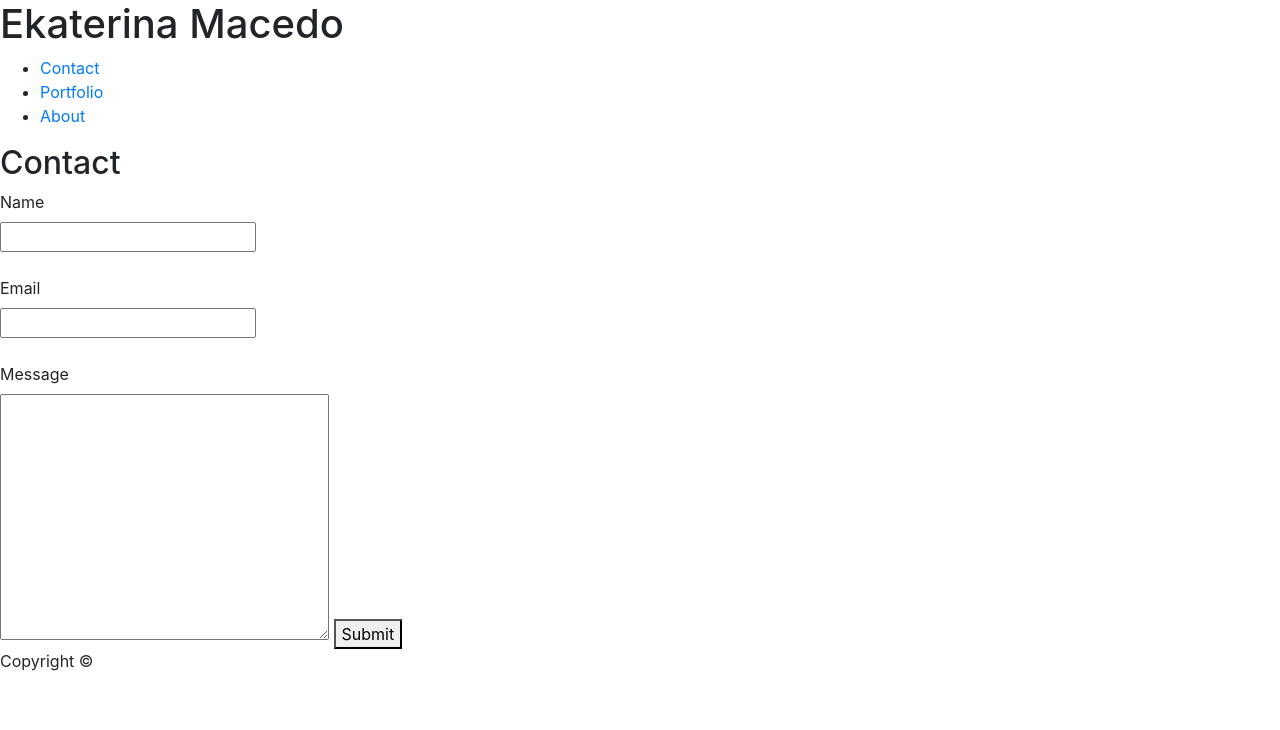
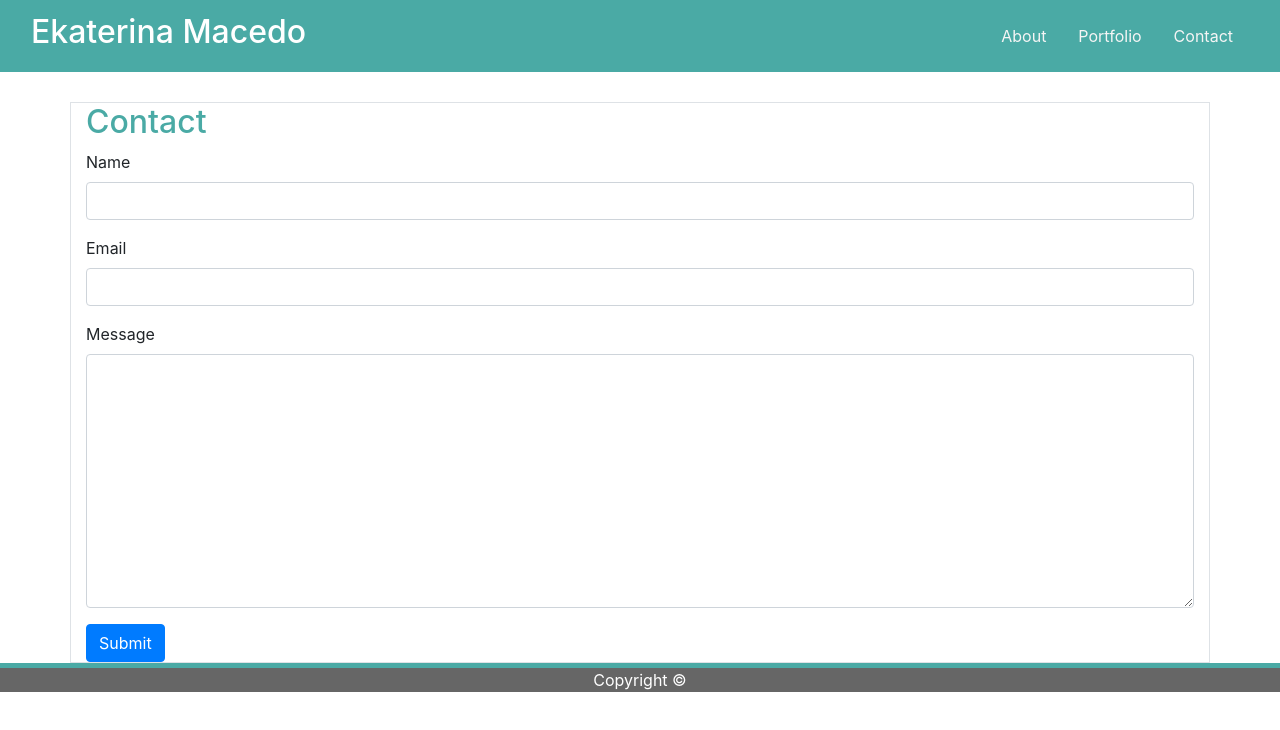
Before and after one commit to ektravel/Bootstrap-Portfolio, a plain HTML site: page contact.html in a window 1280 px wide. Drawn offline with nearby package versions, Linux system fonts and the light colour scheme.

Commit message:
added form to contact.html

```diff
--- a/contact.html
+++ b/contact.html
@@ -8,37 +8,63 @@
         <title>EM About</title>
     </head>
     <body>
-        <!-- Header starts -->
-        <header>
-            <div id="innerParentHeader">
-                <div><h1>Ekaterina Macedo</h1></div>
-                <div id="navigation">
-                    <ul>
-                        <li><a href="contact.html">Contact</a></li>
-                        <li><a href="portfolio.html">Portfolio</a> </li>
-                        <li><a href="index.html">About</a></li>
-                    </ul>
+    <!--This is the beginning of Navigation-->
+        <nav class="navbar navbar-dark" style ="background-color: #4aaaa5; margin-bottom: 30px">
+            <div class="container-fluid">
+                <div class = "navbar-header">
+                    <a class = "navbar-brand" href = "index.html"><h2>Ekaterina Macedo</h2></a>
+                </div>
+                <div class="nav">
+                    <li class="nav-item">
+                        <a class="nav-item nav-link active" href="index.html" >About <span class="sr-only">(current)</span></a>
+                    </li>
+                    <li class="nav-item">
+                        <a class="nav-item nav-link" href="portfolio.html" >Portfolio</a>
+                    </li>
+                    <li class="nav-item">
+                        <a class="nav-item nav-link" href="contact.html">Contact</a>
+                    </li>
                 </div>
             </div>
-        </header>
-        <!-- Header ends -->
-            <div id="container">
-                <div id="innerSection">
-                    <h2 id="aboutMeTitle">Contact</h2>
-                    <form class="formContact">
-                        <label for="nameInput">Name</label>
-                        <br>
-                        <input type="text" name="name" id="nameInput">
-                        <br><br>
-                        <label for="emailInput">Email</label><br>
-                        <input type="text" name="email" id="emailInput">
-                        <br><br>
-                        <label for="messageInput2">Message</label><br>
-                        <textarea name="message" id="messageInput2" cols="30" rows="10"></textarea>
-                        <button type="submit" value="Submit">Submit </button>
-                    </form>
+        </nav>
+    <!--This is the end of Navigation-->
+    <!--This is the beginning of the Main container-->
+    <div class="container border">
+            <!--This is the beginning of About Me row-->
+            <div class="row">
+                <div class="col-md-12">
+                    <div class="page-header" style="color: #4aaaa5">
+                        <h2>Contact</h2>
+                    </div>
                 </div>
             </div>
-        <footer>Copyright &#169;</footer>
+            <!--This is the end of About Me row-->
+            <div class="row">
+                <div class="col-md-12">
+                <form>
+                    <div class="form-group">
+                        <label for="nameInput">Name</label>
+                        <input class="form-control" type="text" name="name" id="nameInput">
+                    </div>
+                    <div class="form-group">
+                        <label for="emailInput">Email</label><br>
+                        <input class="form-control" type="text" name="email" id="emailInput">
+                    </div>
+                    <div class="form-group">
+                        <label for="messageInput2">Message</label>
+                        <textarea class="form-control" name="message" id="messageInput2" cols="30" rows="10"></textarea>
+                    </div>
+                        <button type="submit" class="btn btn-primary">Submit </button>
+                </form>
+                </div>
+            </div>
+        </div>
+        <!-- Start of the footer -->
+        <footer class="footer">
+        <div class="footer footer-border-top" style=" height:7%; background-color: #666666; text-align: center; color: white; border-top: 5px solid #4aaaa5">Copyright &#169;
+        </div>
+        </footer>
+        <!--End of the footer-->
+        <!--This is the end of the Main container-->
     </body>
 </html>
```
